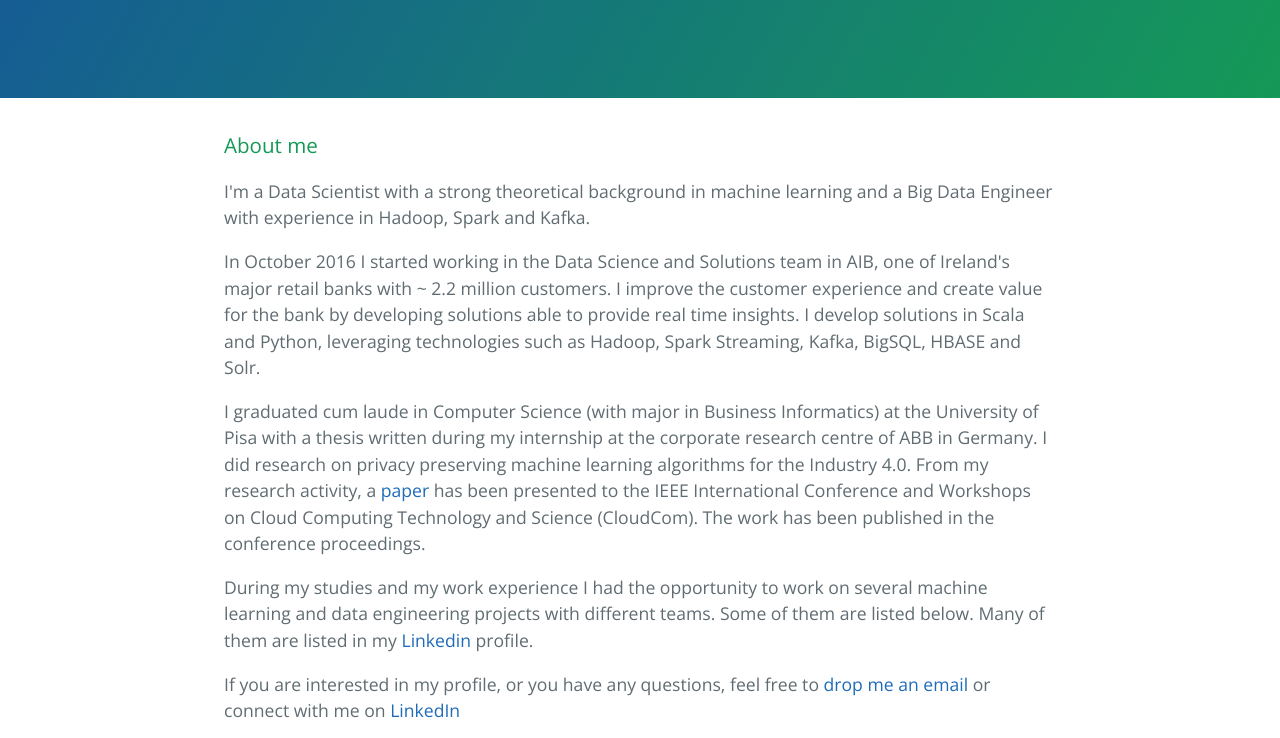
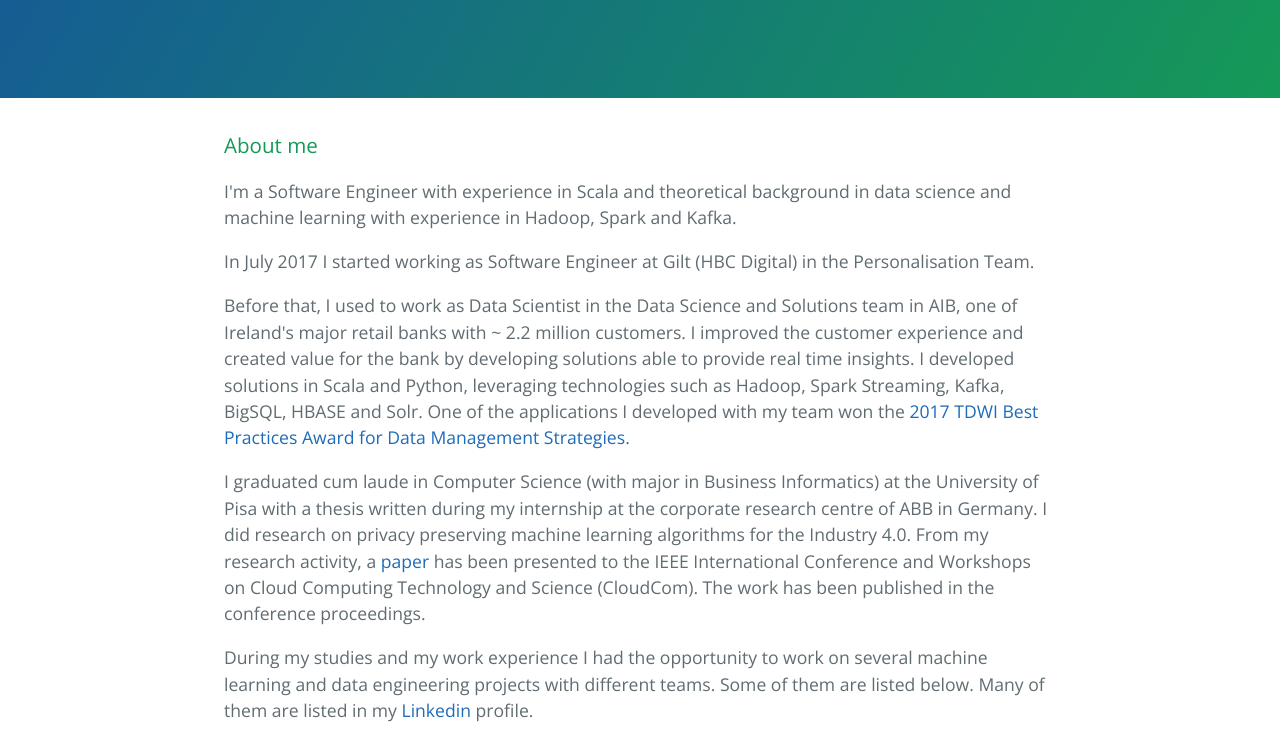
Before and after one commit to amarrella/blog, a plain HTML site: page index.html in a window 1280 px wide. Shown: the part 219-957 px from the top of the page. Drawn offline with nearby package versions, Linux system fonts and the light colour scheme.

Commit message:
Updated summary

```diff
--- a/index.html
+++ b/index.html
@@ -12,16 +12,18 @@
   <body>
     <section class="page-header">
       <h1 class="project-name">Alessandro Marrella</h1>
-      <h2 class="project-tagline">Data Scientist &amp; Big Data Engineer</h2>
+      <h2 class="project-tagline">Software Engineer</h2>
     </section>
     <section class="main-content">
 
 <h3>
 <a id="about-me" class="anchor" href="#about-me" aria-hidden="true"><span aria-hidden="true" class="octicon octicon-link"></span></a>About me</h3>
-<p>I'm a Data Scientist with a strong theoretical background in machine learning and a Big Data Engineer with experience in Hadoop, Spark and Kafka.
+<p>I'm a Software Engineer with experience in Scala and theoretical background in data science and machine learning with experience in Hadoop, Spark and Kafka.
 </p>
 
-<p>In October 2016 I started working in the Data Science and Solutions team in AIB, one of Ireland's major retail banks with ~ 2.2 million customers. I improve the customer experience and create value for the bank by developing solutions able to provide real time insights. I develop solutions in Scala and Python, leveraging technologies such as Hadoop, Spark Streaming, Kafka, BigSQL, HBASE and Solr.
+<p>In July 2017 I started working as Software Engineer at Gilt (HBC Digital) in the Personalisation Team. </p>
+
+<p>Before that, I used to work as Data Scientist in the Data Science and Solutions team in AIB, one of Ireland's major retail banks with ~ 2.2 million customers. I improved the customer experience and created value for the bank by developing solutions able to provide real time insights. I developed solutions in Scala and Python, leveraging technologies such as Hadoop, Spark Streaming, Kafka, BigSQL, HBASE and Solr. One of the applications I developed with my team won the <a href="https://tdwi.org/articles/2017/07/07/tdwi-announces-2017-best-practices-awards-winners.aspx">2017 TDWI Best Practices Award for Data Management Strategies.</a>
 </p>
 
 <p>I graduated cum laude in Computer Science (with major in Business Informatics) at the University of Pisa with a thesis written during my internship at the corporate research centre of ABB in Germany. I did research on privacy preserving machine learning algorithms for the Industry 4.0. From my research activity, a <a href="http://ieeexplore.ieee.org/document/7830736/">paper</a> has been presented to the IEEE International Conference and Workshops on Cloud Computing Technology and Science (CloudCom). The work has been published in the conference proceedings.
```
